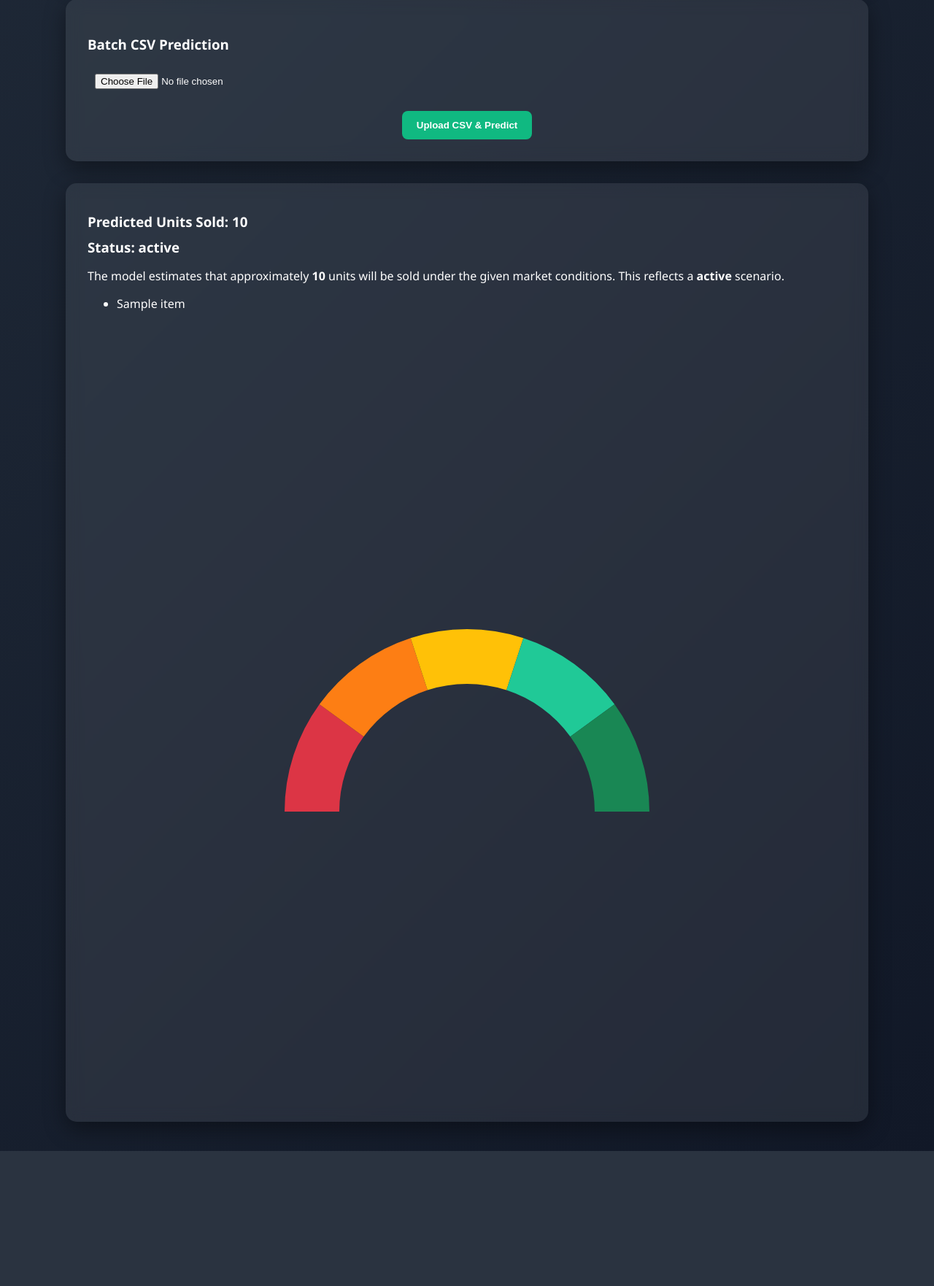
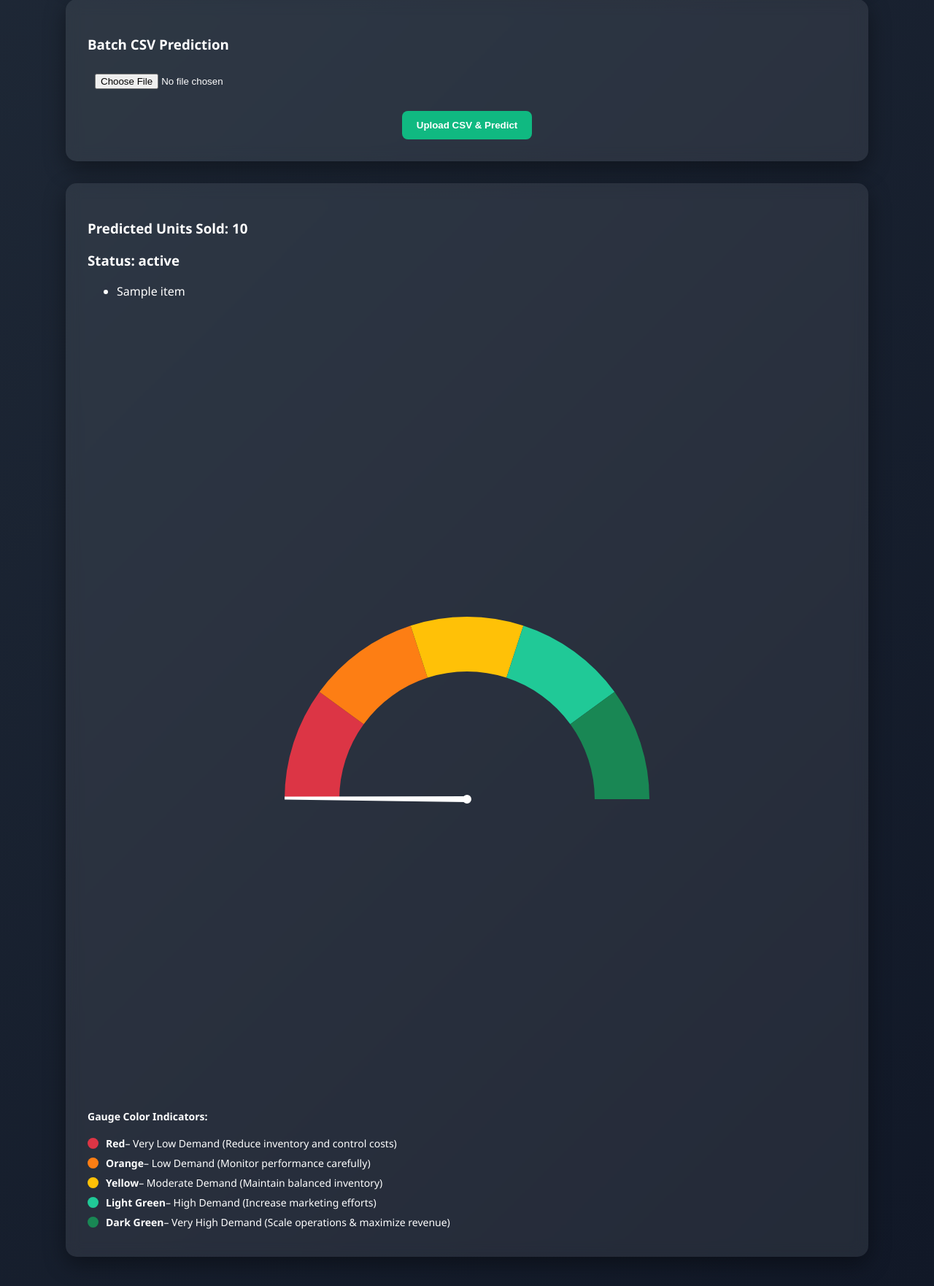
Before and after one commit to afnankhan123456/Ecommerce_demand_forecasting, a Flask app: template templates/index.html in a window 1280 px wide. Shown: the part 390-2152 px from the top of the page at 73% size. Before the commit the page ends 1967 px from the top, so only its background shows below. Run offline with Flask 3, Linux system fonts and the light colour scheme; the template is opened without the code that fills it: most values are stand-ins (such as "Sample title", 1, 10 or a date in 2020); parts of the project's set-up code (start-up, migrations or seed data) failed here and were passed over.

Commit message:
Update index.html

```diff
--- a/templates/index.html
+++ b/templates/index.html
@@ -61,10 +61,6 @@
             background: #059669;
         }
 
-        .result-section h3 {
-            margin: 10px 0;
-        }
-
         .center {
             display: flex;
             justify-content: center;
@@ -88,10 +84,6 @@
             margin-right: 10px;
         }
 
-        ul {
-            margin-top: 10px;
-        }
-
         .error-box {
             background: #7f1d1d;
             padding: 12px;
@@ -109,17 +101,15 @@
 
 <h2>Ecommerce Demand Forecast Dashboard</h2>
 
-<!-- 🔥 ERROR MESSAGE DISPLAY -->
 {% if error_message %}
 <div class="error-box">
     {{ error_message }}
 </div>
 {% endif %}
 
-<!-- 🔥 SINGLE INPUT FORM -->
+<!-- SINGLE INPUT -->
 <div class="card">
 <form method="POST">
-
 <div class="form-grid">
     <input name="price" placeholder="Price" required>
     <input name="discount_percent" placeholder="Discount %" required>
@@ -129,7 +119,6 @@
     <input name="avg_session_time" placeholder="Avg Session Time" required>
     <input name="competitor_price" placeholder="Competitor Price" required>
     <input name="seasonality_index" placeholder="Seasonality Index" required>
-
     <select name="day_of_week" required>
         <option value="">Select Day</option>
         <option value="0">Monday</option>
@@ -141,15 +130,13 @@
         <option value="6">Sunday</option>
     </select>
 </div>
-
 <div class="center">
     <button type="submit">Predict Demand</button>
 </div>
-
 </form>
 </div>
 
-<!-- 🔥 BATCH FILE UPLOAD -->
+<!-- BATCH UPLOAD -->
 <div class="card">
 <h3>Batch CSV Prediction</h3>
 <form method="POST" enctype="multipart/form-data">
@@ -162,16 +149,10 @@
 
 {% if prediction %}
 
-<div class="card result-section">
+<div class="card">
 
 <h3>Predicted Units Sold: {{ prediction }}</h3>
 <h3>Status: {{ demand_status }}</h3>
-
-<p>
-The model estimates that approximately
-<strong>{{ prediction }}</strong> units will be sold under the given market conditions.
-This reflects a <strong>{{ demand_status }}</strong> scenario.
-</p>
 
 {% if recommendation %}
 <ul>
@@ -183,6 +164,36 @@ This reflects a <strong>{{ demand_status }}</strong> scenario.
 
 <div class="center" style="margin-top:40px;">
     <canvas id="gaugeChart" style="max-width:500px;"></canvas>
+</div>
+
+<!-- FULL LEGEND RESTORED -->
+<div class="legend">
+    <h4>Gauge Color Indicators:</h4>
+
+    <div class="legend-item">
+        <div class="legend-color" style="background:#dc3545;"></div>
+        <strong>Red</strong> – Very Low Demand (Reduce inventory and control costs)
+    </div>
+
+    <div class="legend-item">
+        <div class="legend-color" style="background:#fd7e14;"></div>
+        <strong>Orange</strong> – Low Demand (Monitor performance carefully)
+    </div>
+
+    <div class="legend-item">
+        <div class="legend-color" style="background:#ffc107;"></div>
+        <strong>Yellow</strong> – Moderate Demand (Maintain balanced inventory)
+    </div>
+
+    <div class="legend-item">
+        <div class="legend-color" style="background:#20c997;"></div>
+        <strong>Light Green</strong> – High Demand (Increase marketing efforts)
+    </div>
+
+    <div class="legend-item">
+        <div class="legend-color" style="background:#198754;"></div>
+        <strong>Dark Green</strong> – Very High Demand (Scale operations & maximize revenue)
+    </div>
 </div>
 
 </div>
@@ -202,10 +213,39 @@ const data = {
     }]
 };
 
+const needlePlugin = {
+    id: 'needle',
+    afterDraw(chart) {
+        const {ctx, chartArea: {height}} = chart;
+        ctx.save();
+
+        const angle = Math.PI + (predictionValue / maxValue) * Math.PI;
+        const cx = chart.getDatasetMeta(0).data[0].x;
+        const cy = chart.getDatasetMeta(0).data[0].y;
+
+        ctx.translate(cx, cy);
+        ctx.rotate(angle);
+
+        ctx.beginPath();
+        ctx.moveTo(0, -4);
+        ctx.lineTo(height / 2 - 20, 0);
+        ctx.lineTo(0, 4);
+        ctx.fillStyle = 'white';
+        ctx.fill();
+
+        ctx.beginPath();
+        ctx.arc(0, 0, 6, 0, 2 * Math.PI);
+        ctx.fill();
+
+        ctx.restore();
+    }
+};
+
 new Chart(document.getElementById('gaugeChart'), {
     type: 'doughnut',
     data: data,
-    options: { responsive: true, plugins: { legend: { display: false } } }
+    options: { responsive: true, plugins: { legend: { display: false } } },
+    plugins: [needlePlugin]
 });
 </script>
 
@@ -213,11 +253,9 @@ new Chart(document.getElementById('gaugeChart'), {
 
 </div>
 
-<!-- 🔥 FRONTEND FILE SIZE CHECK -->
 <script>
 document.addEventListener("DOMContentLoaded", function () {
     const fileInput = document.getElementById("fileInput");
-
     if (fileInput) {
         fileInput.addEventListener("change", function () {
             const file = this.files[0];
```
Lines whose indentation alone changed are shown as unchanged.
